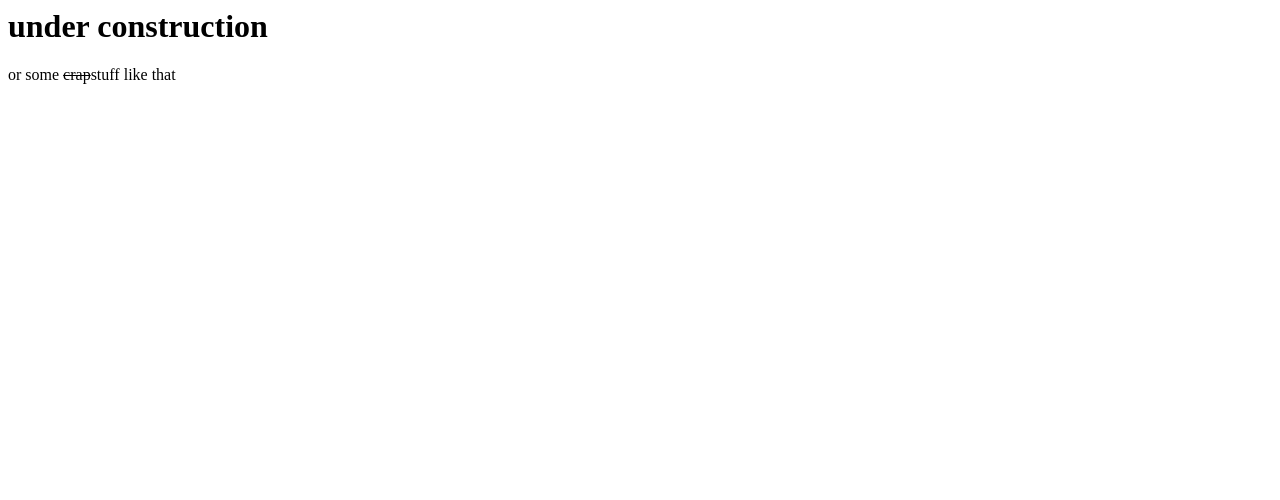
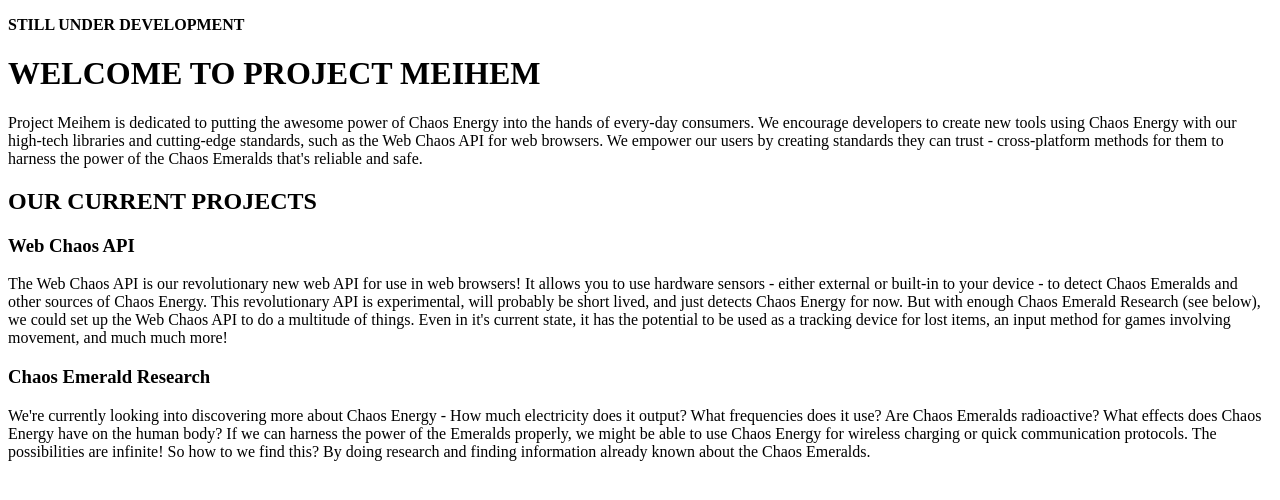
Before and after one commit to meihemorg/meihemorg.github.io, a plain HTML site: page index.html in a window 1280 px wide. Drawn offline with Linux system fonts and the light colour scheme.

Commit message:
Update index.html

```diff
--- a/index.html
+++ b/index.html
@@ -1,2 +1,22 @@
-<h1>under construction</h1>
-<p>or some <strike>crap</strike>stuff like that</p>
+<!DOCTYPE HTML>
+<HTML>
+    <HEAD>
+        <TITLE>Project Meihemorg</TITLE>
+    </HEAD>
+    <BODY>
+        <P><STRONG>STILL UNDER DEVELOPMENT</STRONG></P>
+        <H1>WELCOME TO PROJECT MEIHEM</H1>
+        <P>
+            Project Meihem is dedicated to putting the awesome power of Chaos Energy into the hands of every-day consumers. We encourage developers to create new tools using Chaos Energy with our high-tech libraries and cutting-edge standards, such as the Web Chaos API for web browsers. We empower our users by creating standards they can trust - cross-platform methods for them to harness the power of the Chaos Emeralds that's reliable and safe.
+        </P>
+        <h2>OUR CURRENT PROJECTS</h2>
+        <h3>Web Chaos API</h3>
+        <p>
+            The Web Chaos API is our revolutionary new web API for use in web browsers! It allows you to use hardware sensors - either external or built-in to your device - to detect Chaos Emeralds and other sources of Chaos Energy. This revolutionary API is experimental, will probably be short lived, and just detects Chaos Energy for now. But with enough Chaos Emerald Research (see below), we could set up the Web Chaos API to do a multitude of things. Even in it's current state, it has the potential to be used as a tracking device for lost items, an input method for games involving movement, and much much more!
+        </p>
+        <h3>Chaos Emerald Research</h3>
+        <p>
+            We're currently looking into discovering more about Chaos Energy - How much electricity does it output? What frequencies does it use? Are Chaos Emeralds radioactive? What effects does Chaos Energy have on the human body? If we can harness the power of the Emeralds properly, we might be able to use Chaos Energy for wireless charging or quick communication protocols. The possibilities are infinite! So how to we find this? By doing research and finding information already known about the Chaos Emeralds.
+        </p>
+    </BODY>
+</HTML>
```
